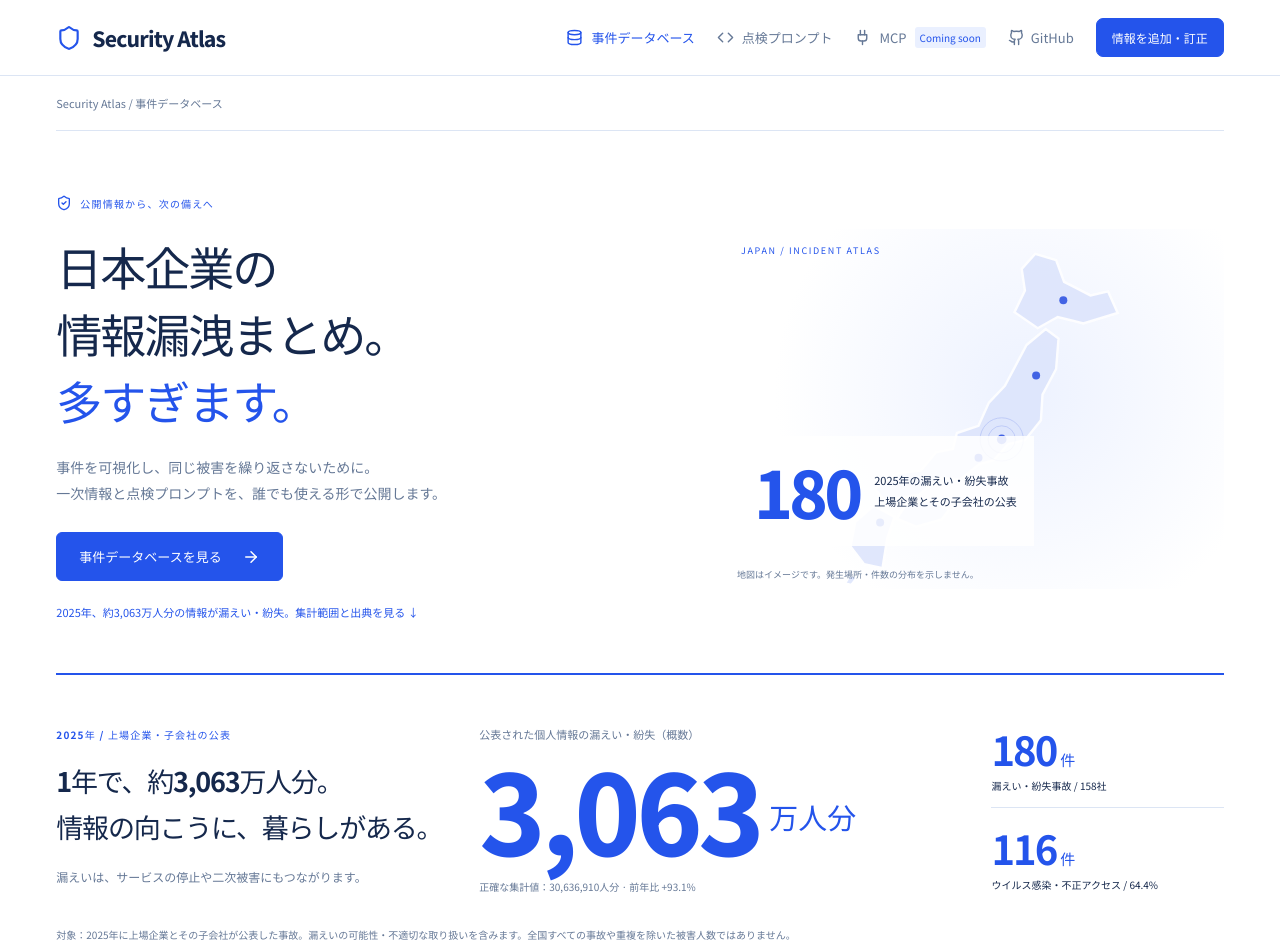
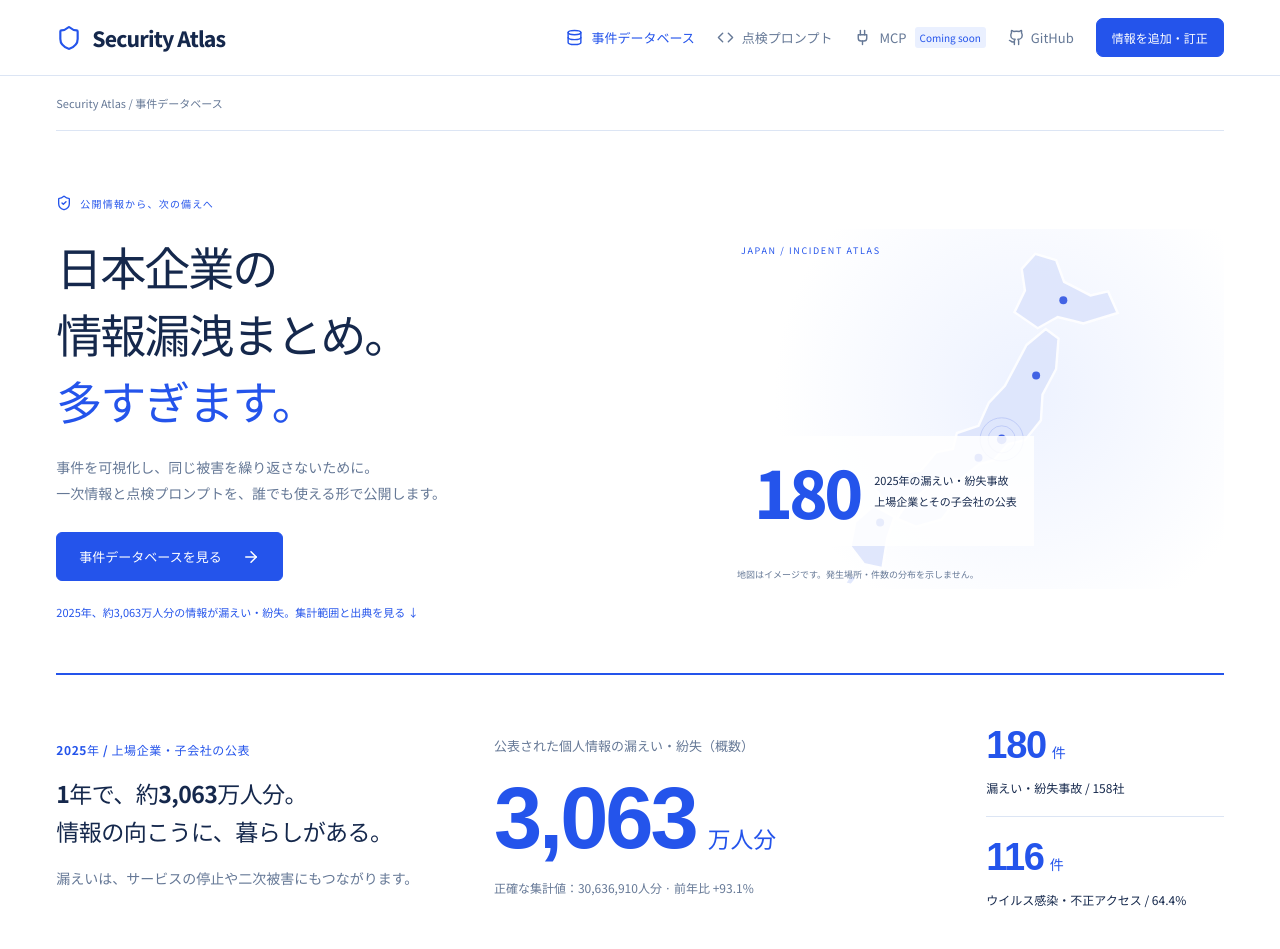
Before and after one commit to chaenmasahiro0425/security-atlas, a React (Vite) app: page / in a window 1280 px wide. Shown: the top 949 px of the page. Built offline with nearby package versions, Linux system fonts and the light colour scheme.

Commit message:
年間統計の数字とフォントを読みやすく調整 (#5)
* feat: polish contribution flow and add legal dialogs and launch metadata

* feat: add disclosure feed and normalize public URLs and statistics

* fix: improve annual statistics typography and readability

```diff
--- a/src/style.css
+++ b/src/style.css
@@ -300,85 +300,107 @@ em {
 }
 .annual-impact {
   display: grid;
-  grid-template-columns: minmax(0, 1.1fr) minmax(0, 1.35fr) minmax(0, 0.65fr);
-  gap: 30px;
-  padding: 45px 0 30px;
+  grid-template-columns: minmax(0, 1.1fr) minmax(0, 1.25fr) minmax(0, 0.65fr);
+  gap: 36px;
+  padding: 48px 0 32px;
   border-top: 2px solid var(--blue);
   border-bottom: 1px solid var(--line);
   align-items: center;
 }
+.annual-heading .eyebrow {
+  font-size: 12px;
+  letter-spacing: 0.05em;
+}
 .annual-heading h2 {
-  font-size: 27px;
+  font-size: clamp(22px, 1.8vw, 28px);
+  font-weight: 700;
+  letter-spacing: -0.025em;
+  line-height: 1.65;
+  margin: 16px 0;
+}
+.annual-heading p {
+  color: var(--muted);
+  font-size: 14px;
+  margin: 0;
+}
+.annual-main {
+  min-width: 0;
+  container-type: inline-size;
+}
+.annual-main > span {
+  display: block;
+  font-size: 13px;
   line-height: 1.7;
-  margin: 16px 0;
-}
-.annual-heading p {
-  color: var(--muted);
-  font-size: 12px;
-  margin: 0;
-}
-.annual-main > span {
-  font-size: 11px;
   color: var(--muted);
 }
 .annual-main > div {
   display: flex;
-  gap: 9px;
-  align-items: center;
-  color: var(--blue);
-  line-height: 1.15;
+  gap: 12px;
+  align-items: baseline;
+  color: var(--blue);
+  margin: 18px 0 16px;
+  white-space: nowrap;
+}
+.annual-main b,
+.annual-sub b {
+  font-family: Arial, "Helvetica Neue", sans-serif;
+  font-variant-numeric: lining-nums tabular-nums;
+  font-weight: 700;
+  letter-spacing: -0.035em;
 }
 .annual-main b {
-  font-size: clamp(64px, 8.3vw, 132px);
-  font-weight: 800;
-  letter-spacing: -0.04em;
-  font-variant-numeric: tabular-nums;
+  font-size: clamp(44px, 19cqw, 96px);
+  line-height: 1;
 }
 .annual-main strong {
-  font-size: 27px;
-  line-height: 1.6;
-  padding-top: 8px;
-}
-.annual-main small {
-  font-size: 10px;
-}
-.annual-main { min-width: 0; container-type: inline-size; }
-.annual-main b { font-size: clamp(48px, 23cqw, 125px); white-space: nowrap; }
-.annual-main strong { font-size: clamp(20px, 6cqw, 30px); white-space: nowrap; padding-top: 16px; }
+  font-size: clamp(18px, 5cqw, 26px);
+  font-weight: 600;
+  letter-spacing: 0;
+  line-height: 1.4;
+}
+.annual-main > small {
+  display: block;
+  font-size: 12px;
+  line-height: 1.8;
+}
 .annual-sub > div + div {
   border-top: 1px solid var(--line);
-  padding-top: 12px;
-  margin-top: 12px;
+  padding-top: 18px;
+  margin-top: 18px;
 }
 .annual-sub b {
-  display: block;
-  font-size: 40px;
-  line-height: 1.4;
-  color: var(--blue);
-  letter-spacing: -0.05em;
+  display: flex;
+  align-items: baseline;
+  gap: 6px;
+  font-size: 38px;
+  line-height: 1.2;
+  color: var(--blue);
+  margin-bottom: 8px;
 }
 .annual-sub b small {
-  font-size: 15px;
-  color: var(--blue);
-  margin-left: 4px;
+  font-family: "Noto Sans JP", sans-serif;
+  font-size: 14px;
+  font-weight: 600;
+  color: var(--blue);
+  letter-spacing: 0;
 }
 .annual-sub span {
-  font-size: 10px;
+  font-size: 12px;
   line-height: 1.8;
   display: block;
 }
 .annual-method {
   grid-column: 1/-1;
-  font-size: 10px;
-  line-height: 1.8;
-  color: var(--muted);
-  max-width: 950px;
+  font-size: 12px;
+  line-height: 1.9;
+  color: var(--muted);
+  max-width: 1100px;
 }
 .annual-method p {
-  margin-bottom: 6px;
+  margin-bottom: 8px;
 }
 .annual-method details {
-  margin-top: 10px;
+  margin-top: 12px;
 }
 .annual-compare {
   display: flex;
@@ -1269,10 +1291,10 @@ footer {
     font-size: 23px;
   }
   .annual-main b {
-    font-size: 86px;
+    font-size: clamp(44px, 19cqw, 76px);
   }
   .annual-main strong {
-    font-size: 24px;
+    font-size: clamp(18px, 5cqw, 24px);
   }
   .annual-sub {
     display: grid;
@@ -1286,7 +1308,7 @@ footer {
     font-size: 34px;
   }
   .annual-method {
-    font-size: 9px;
+    font-size: 12px;
   }
   .annual-compare {
     display: block;
@@ -1547,8 +1569,6 @@ footer {
   .feed-open h3 { font-size: 19px; }
   .feed-heading h3 { font-size: 20px; }
   .feed-impact { padding: 12px; }
-  .annual-main b { font-size: clamp(48px, 23cqw, 125px); }
-  .annual-main strong { font-size: clamp(20px, 6cqw, 30px); }
 }
 .incident-gallery {
   display: grid;
```
